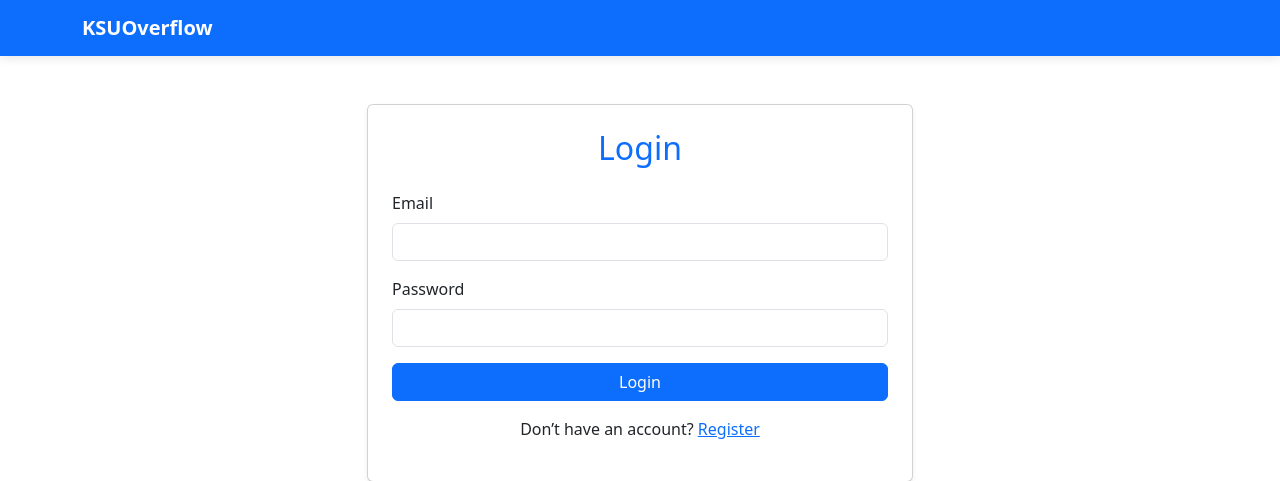
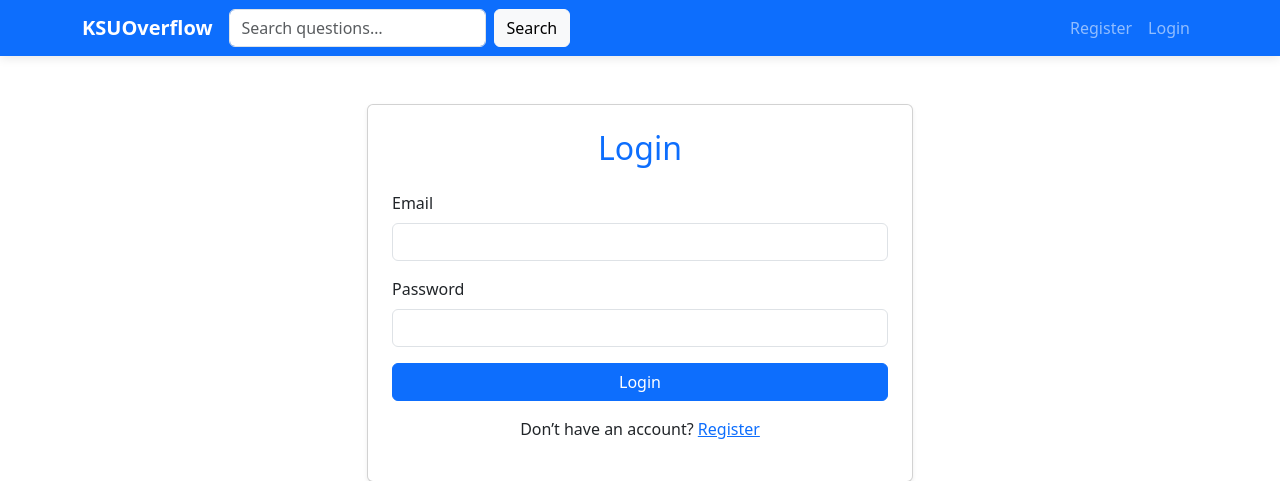
Before and after one commit to SWEaoq/KSUOverflow, a PHP site: page /login.php in a window 1280 px wide. Shown: the top 481 px of the page. Run offline with PHP 8.4, Linux system fonts and the light colour scheme.

Commit message:
Refactor header inclusion and improve error handling in login page

```diff
--- a/header.php
+++ b/header.php
@@ -1,21 +1,15 @@
 <?php
 // header.php
 
-// 1) Only start a session if none exists
 if (session_status() === PHP_SESSION_NONE) {
     session_start();
 }
+include 'config.php';
 
-include 'config.php';      // gives you $conn
-
-// 2) If the user is logged in, grab their username
 $userName = null;
 if (!empty($_SESSION['user_id'])) {
-    $uid = (int) $_SESSION['user_id'];
-    $res = mysqli_query(
-        $conn,
-        "SELECT username FROM users WHERE id = {$uid} LIMIT 1"
-    );
+    $uid = (int)$_SESSION['user_id'];
+    $res = mysqli_query($conn, "SELECT username FROM users WHERE id = {$uid} LIMIT 1");
     if ($res && $row = mysqli_fetch_assoc($res)) {
         $userName = $row['username'];
     }
@@ -24,15 +18,9 @@ if (!empty($_SESSION['user_id'])) {
 <nav class="navbar navbar-expand-lg navbar-dark bg-primary">
   <div class="container">
     <a class="navbar-brand fw-bold" href="index.php">KSUOverflow</a>
-    <button
-      class="navbar-toggler"
-      type="button"
-      data-bs-toggle="collapse"
-      data-bs-target="#navbarNav"
-      aria-controls="navbarNav"
-      aria-expanded="false"
-      aria-label="Toggle navigation"
-    >
+    <button class="navbar-toggler" type="button" data-bs-toggle="collapse"
+            data-bs-target="#navbarNav" aria-controls="navbarNav"
+            aria-expanded="false" aria-label="Toggle navigation">
       <span class="navbar-toggler-icon"></span>
     </button>
 
@@ -40,7 +28,7 @@ if (!empty($_SESSION['user_id'])) {
       <!-- Search form -->
       <form class="d-flex me-auto" action="search.php" method="GET">
         <input
-          class="form-control form-control-sm me-2"
+          class="form-control me-2 flex-grow-1"
           type="search"
           name="q"
           placeholder="Search questions…"
@@ -48,35 +36,21 @@ if (!empty($_SESSION['user_id'])) {
           value="<?= htmlspecialchars($_GET['q'] ?? '', ENT_QUOTES, 'UTF-8') ?>"
           required
         >
-        <input
-          type="hidden"
-          name="sort"
-          value="<?= htmlspecialchars($_GET['sort'] ?? 'newest', ENT_QUOTES, 'UTF-8') ?>"
-        >
-        <button class="btn btn-sm btn-light" type="submit">Search</button>
+        <input type="hidden"
+               name="sort"
+               value="<?= htmlspecialchars($_GET['sort'] ?? 'newest', ENT_QUOTES, 'UTF-8') ?>">
+        <button class="btn btn-light" type="submit">Search</button>
       </form>
 
       <ul class="navbar-nav ms-auto align-items-center">
         <?php if ($userName): ?>
-          <li class="nav-item">
-            <span class="nav-link">Hi, <?= htmlspecialchars($userName, ENT_QUOTES, 'UTF-8') ?></span>
-          </li>
-          <li class="nav-item">
-            <a class="nav-link" href="dashboard.php">Dashboard</a>
-          </li>
-          <li class="nav-item">
-            <a class="nav-link" href="ask.php">Ask Question</a>
-          </li>
-          <li class="nav-item">
-            <a class="nav-link" href="logout.php">Logout</a>
-          </li>
+          <li class="nav-item"><span class="nav-link">Hi, <?= htmlspecialchars($userName, ENT_QUOTES) ?></span></li>
+          <li class="nav-item"><a class="nav-link" href="dashboard.php">Dashboard</a></li>
+          <li class="nav-item"><a class="nav-link" href="ask.php">Ask Question</a></li>
+          <li class="nav-item"><a class="nav-link" href="logout.php">Logout</a></li>
         <?php else: ?>
-          <li class="nav-item">
-            <a class="nav-link" href="register.php">Register</a>
-          </li>
-          <li class="nav-item">
-            <a class="nav-link" href="login.php">Login</a>
-          </li>
+          <li class="nav-item"><a class="nav-link" href="register.php">Register</a></li>
+          <li class="nav-item"><a class="nav-link" href="login.php">Login</a></li>
         <?php endif; ?>
       </ul>
     </div>
--- a/login.php
+++ b/login.php
@@ -1,6 +1,8 @@
 <?php
 // login.php
 session_start();
+
+// Grab and clear any error from the session
 $error = $_SESSION['error'] ?? '';
 unset($_SESSION['error']);
 ?>
@@ -14,28 +16,32 @@ unset($_SESSION['error']);
   <link href="https://cdn.jsdelivr.net/npm/bootstrap@5.3.0/dist/css/bootstrap.min.css" rel="stylesheet">
 </head>
 <body>
-  <nav class="navbar navbar-dark bg-primary">
-    <div class="container">
-      <a class="navbar-brand fw-bold" href="index.php">KSUOverflow</a>
-    </div>
-  </nav>
+  <?php include 'header.php'; ?>
+
   <div class="container mt-5">
     <?php if ($error): ?>
-      <div class="alert alert-danger"><?= htmlspecialchars($error) ?></div>
+      <div class="alert alert-danger">
+        <?= htmlspecialchars($error, ENT_QUOTES) ?>
+      </div>
     <?php endif; ?>
+
     <div class="row justify-content-center">
       <div class="col-md-6">
         <form action="login_process.php" method="POST" class="card p-4 shadow-sm">
           <h2 class="text-center text-primary mb-4">Login</h2>
+
           <div class="mb-3">
             <label for="email" class="form-label">Email</label>
             <input name="email" id="email" type="email" class="form-control" required>
           </div>
+
           <div class="mb-3">
             <label for="password" class="form-label">Password</label>
             <input name="password" id="password" type="password" class="form-control" required>
           </div>
+
           <button type="submit" class="btn btn-primary w-100">Login</button>
+
           <p class="mt-3 text-center">
             Don’t have an account? <a href="register.php">Register</a>
           </p>
@@ -43,6 +49,7 @@ unset($_SESSION['error']);
       </div>
     </div>
   </div>
+
   <script src="https://cdn.jsdelivr.net/npm/bootstrap@5.3.0/dist/js/bootstrap.bundle.min.js"></script>
 </body>
 </html>
```
